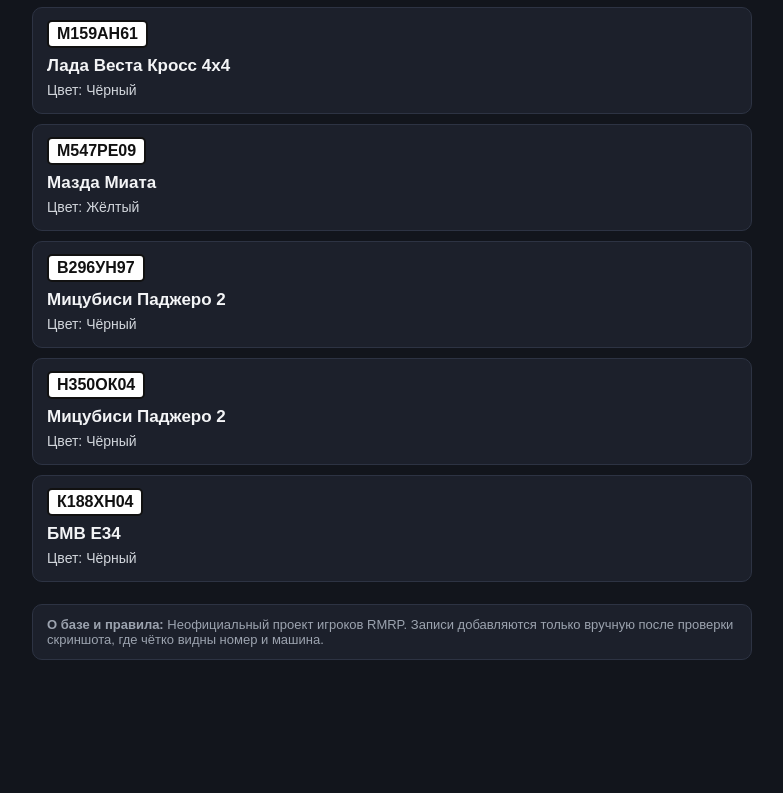
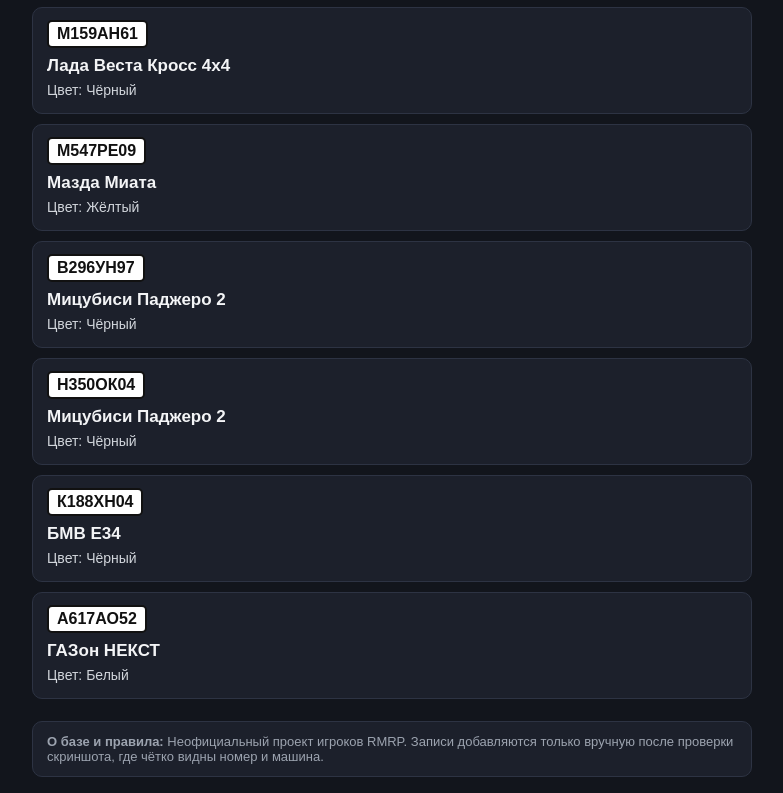
Before and after one commit to Asyl61/RMRP-plates, a plain HTML site: page index.html in a window 1280 px wide. Shown: the part 324-1117 px from the top of the page, without its empty margins (248-1031 px from the left). Before the commit the page ends 1000 px from the top, so only its background shows below. Drawn offline with Linux system fonts and the light colour scheme.

Commit message:
Add new car entry to index.html

```diff
--- a/index.html
+++ b/index.html
@@ -154,6 +154,13 @@
     color: "Чёрный",
     server: "Патрики"
   },
+        {
+    plate: "А617АО52",
+    car: "ГАЗон НЕКСТ",
+    color: "Белый",
+    server: "Патрики"
+  },
+
 
 
 
```
